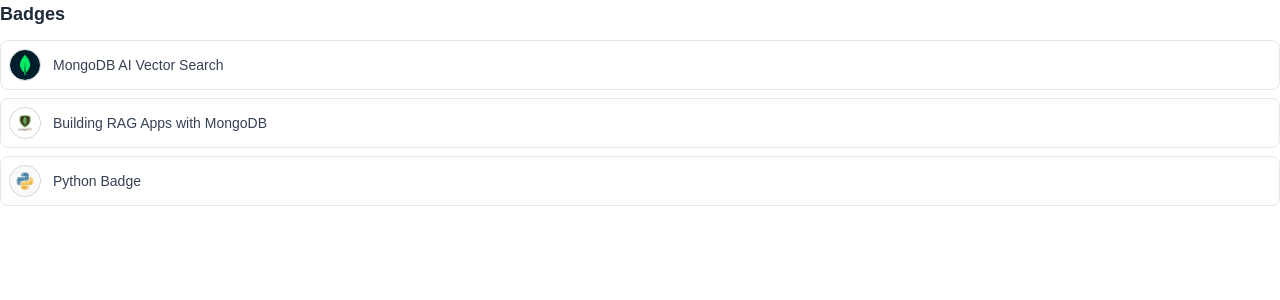
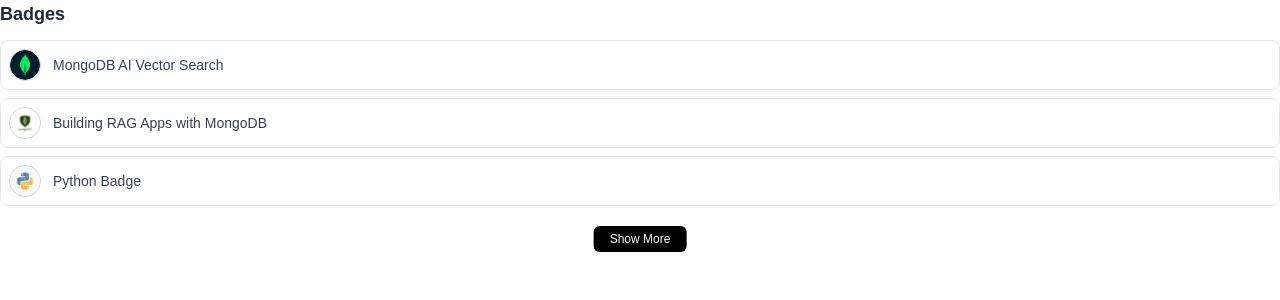
Before and after one commit to fraanciisq/next-port, a Next.js app: page /components/Badges in a window 1280 px wide. Shown: the top 300 px of the page. Built offline with nearby package versions, Linux system fonts and the light colour scheme.

Commit message:
feat: badges-showmore

```diff
--- a/pages/components/Badges.tsx
+++ b/pages/components/Badges.tsx
@@ -1,4 +1,6 @@
+"use client";
 import React from "react";
+import Link from "next/link";
 
 const badges = [
   {
@@ -20,7 +22,7 @@
 
 export default function Badges() {
   return (
-    <div className="space-y-3">
+    <div className="relative space-y-3 pb-8">
       <h3 className="text-lg font-semibold text-gray-800">Badges</h3>
 
       <div className="space-y-2">
@@ -46,6 +48,16 @@
           </a>
         ))}
       </div>
+
+      {/* Centered black "Show More" button */}
+      <div className="absolute bottom-0 left-1/2 transform -translate-x-1/2">
+        <Link
+          href="/about"
+          className="text-xs px-4 py-1.5 rounded-md bg-black text-white hover:bg-gray-800 transition"
+        >
+          Show More
+        </Link>
+      </div>
     </div>
   );
 }
```
